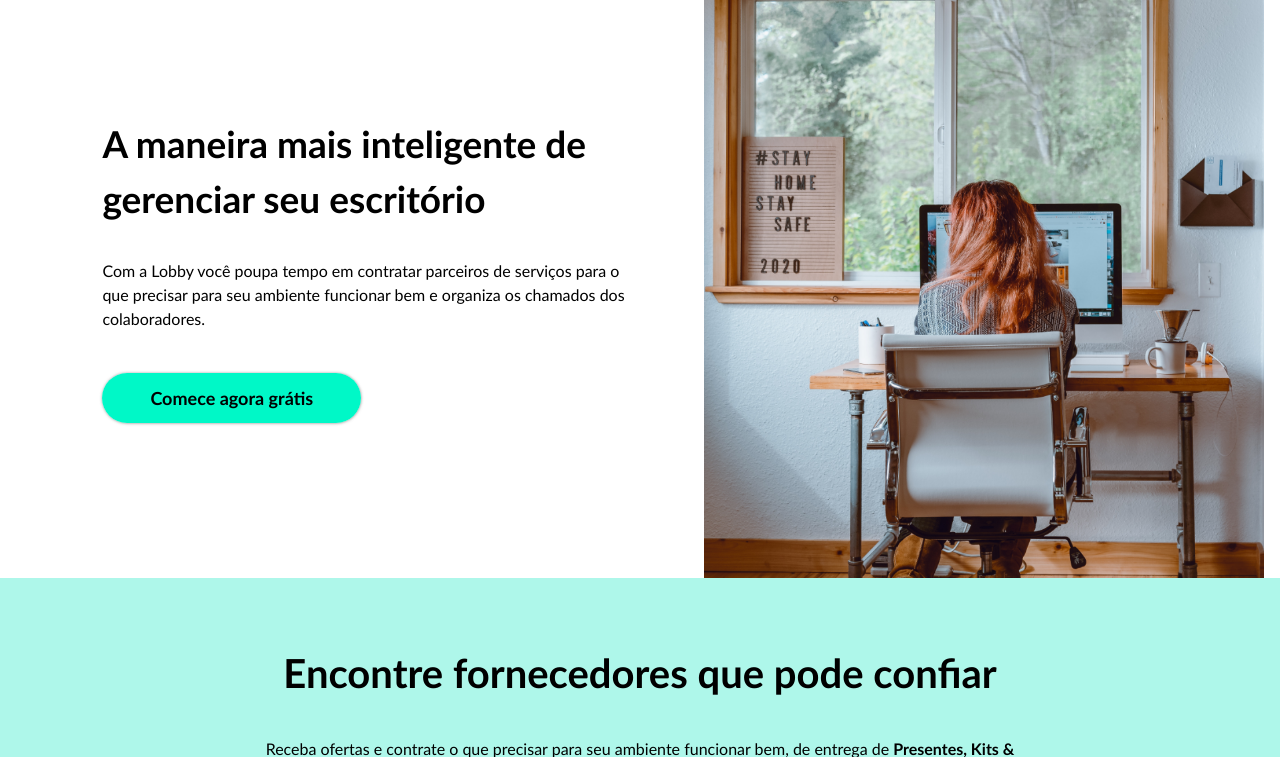
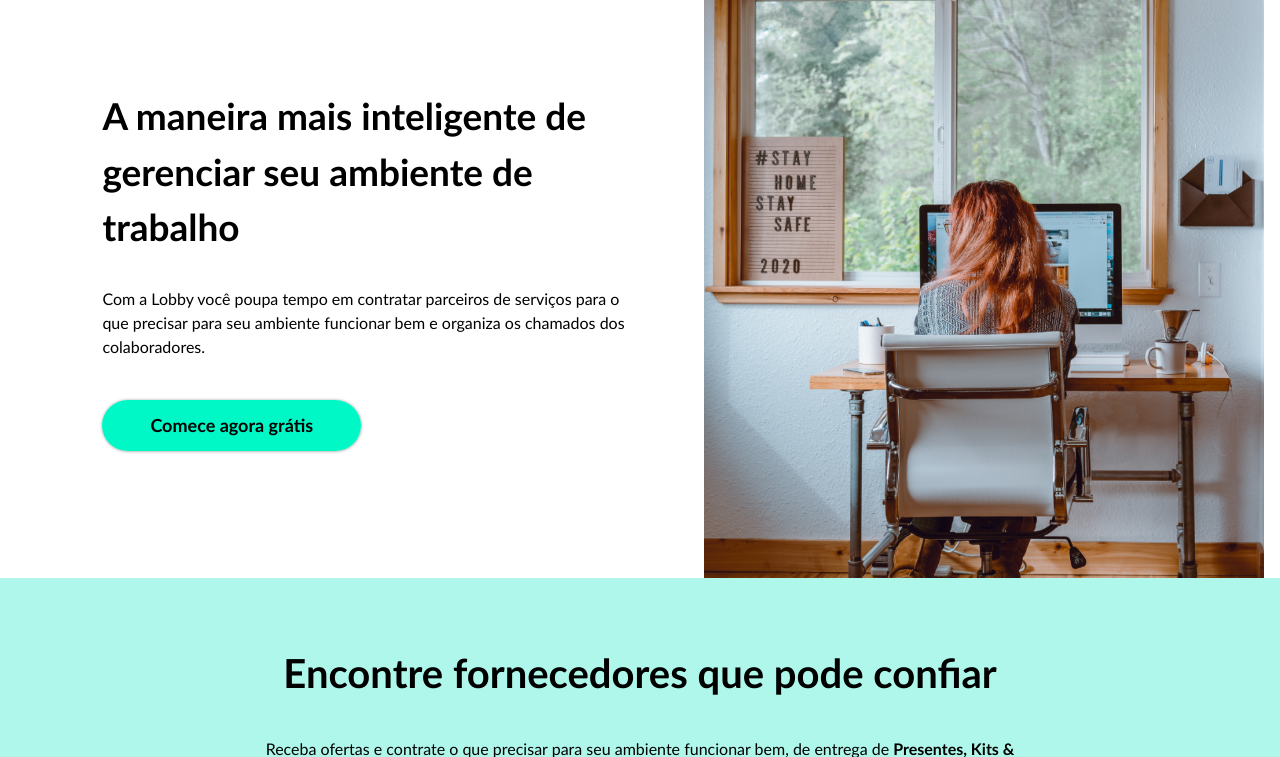
Before and after one commit to lobby-tech/lobby.tech, a Jekyll site: the page built from index.html, in a window 1280 px wide and 900 px high, cut to the strip 143-900 px from the top of the window. Built offline with Jekyll 4.4.1, drawn with Linux system fonts in a browser that asks for light colours; a script that is not in the unit is left out.

Commit message:
Updated text

```diff
--- a/index.html
+++ b/index.html
@@ -1,12 +1,12 @@
 ---
-title: Lobby - A maneira mais inteligente de gerenciar seu escritório
+title: Lobby - A maneira mais inteligente de gerenciar seu ambiente de trabalho
 description: Plataforma única com todos serviços para facilitar a vida no espaço de trabalho
 layout: home
 ---
 <main>
   <section class="billboard">
     <div class="billboard__content">
-      <h1 class="billboard_title">A maneira mais inteligente de gerenciar seu escritório</h1>
+      <h1 class="billboard_title">A maneira mais inteligente de gerenciar seu ambiente de trabalho</h1>
       <p>
         Com a Lobby você poupa tempo em contratar parceiros de serviços para o que precisar para seu ambiente
         funcionar bem e organiza os chamados dos colaboradores.
```
